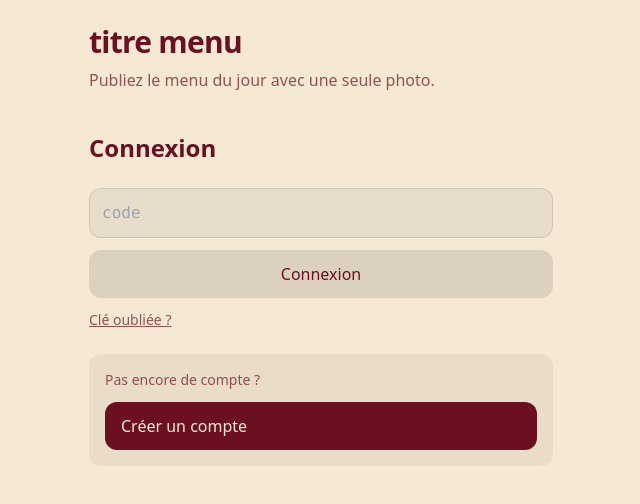
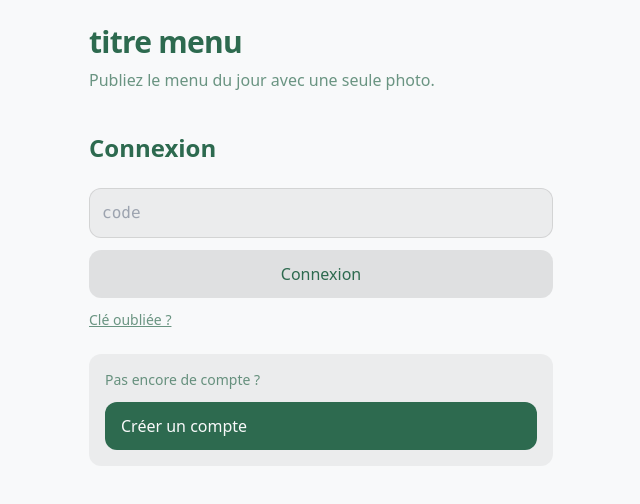
Before and after one commit to yann-blanchet/wazy, a Vue app: page / in a window 1280 px wide. Shown: the top 504 px of the page, without its empty margins (319-959 px from the left). Built offline with nearby package versions, Linux system fonts and the light colour scheme.

Commit message:
Update color palette from beige/bordeaux to light gray/green theme

```diff
--- a/tailwind.config.js
+++ b/tailwind.config.js
@@ -4,8 +4,8 @@ export default {
   theme: {
     extend: {
       colors: {
-        beige: '#F5E9D5',
-        bordeaux: '#6B1020'
+        beige: '#F8F9FA',
+        bordeaux: '#2D6A4F'
       }
     }
   },
```
